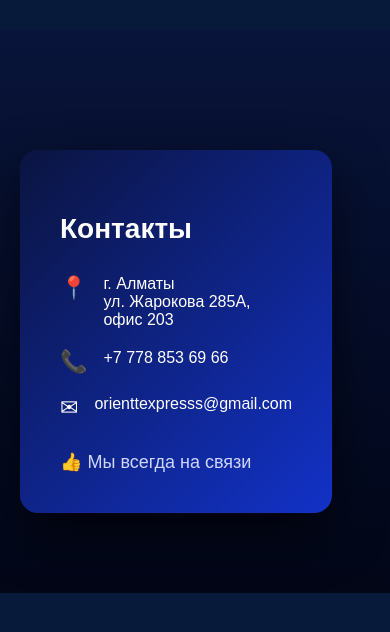
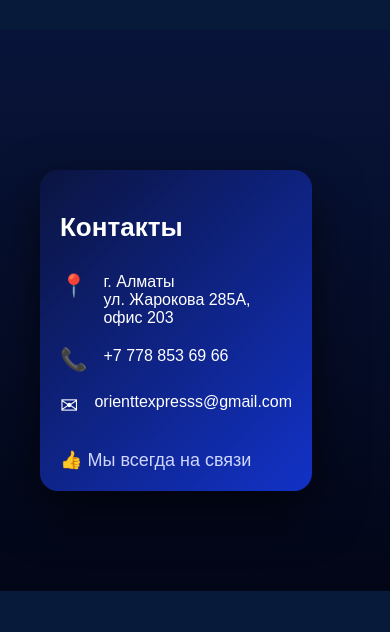
Before and after one commit to sungaterlanuly22-sketch/orientexpress, a Flask app: page /contact in a window 390 px wide. Shown: the part 70-702 px from the top of the page. Run offline with Flask 3, Linux system fonts and the light colour scheme.

Commit message:
исправил мобильную версию контактов

```diff
--- a/static/style.css
+++ b/static/style.css
@@ -1195,3 +1195,25 @@ img, video{
 .card-content p{
   color:white;
 }
+/* Адаптация для телефонов */
+@media (max-width: 768px) {
+
+.contact-card {
+    padding: 20px;
+    margin: 20px;
+}
+
+.contact-card h2 {
+    font-size: 26px;
+}
+
+.contact-card p {
+    font-size: 16px;
+    line-height: 1.5;
+}
+
+.contact-card a {
+    word-break: break-word;
+}
+
+}
```
